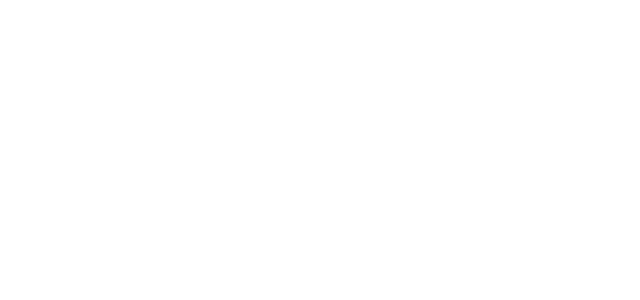
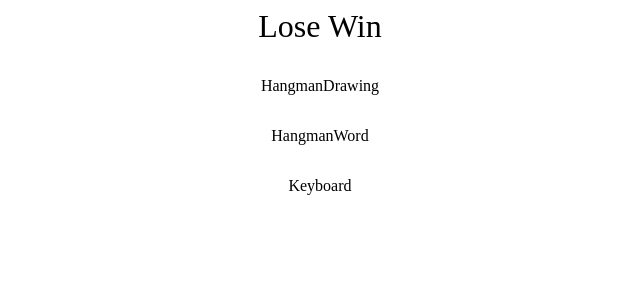
Before and after one commit to dominicmena/Typescript-Hangman, a React (Vite) app: page / in a window 1280 px wide. Shown: the top 300 px of the page, without its empty margins (320-960 px from the left). Built offline with nearby package versions, Linux system fonts and the light colour scheme.

Commit message:
created three components: hangmandrawing, hangmanword, and keyboard

```diff
--- a/src/App.tsx
+++ b/src/App.tsx
@@ -1,4 +1,8 @@
+import React from "react";
 import { useState } from "react";
+import HangmanDrawing from "./HangmanDrawing";
+import HangmanWord from "./HangmanWord";
+import Keyboard from "./Keyboard";
 import words from "./wordList.json";
 
 function App() {
@@ -16,7 +20,13 @@
     gap: "2rem",
     margin: "0 auto",
     alignItems: "center"
-  }}></div>
+  }}>
+
+    <div style={{ fontSize: "2rem", textAlign: "center"}}>Lose Win</div>
+    <HangmanDrawing/>
+    <HangmanWord/>
+    <Keyboard/>
+  </div>
 }
 
 export default App;
--- /dev/null
+++ b/src/HangmanDrawing.tsx
@@ -0,0 +1,9 @@
+import React from 'react'
+
+function HangmanDrawing() {
+  return (
+    <div>HangmanDrawing</div>
+  )
+}
+
+export default HangmanDrawing
--- /dev/null
+++ b/src/HangmanWord.tsx
@@ -0,0 +1,9 @@
+import React from 'react'
+
+function HangmanWord() {
+  return (
+    <div>HangmanWord</div>
+  )
+}
+
+export default HangmanWord
--- /dev/null
+++ b/src/Keyboard.tsx
@@ -0,0 +1,9 @@
+import React from 'react'
+
+function Keyboard() {
+  return (
+    <div>Keyboard</div>
+  )
+}
+
+export default Keyboard
```
